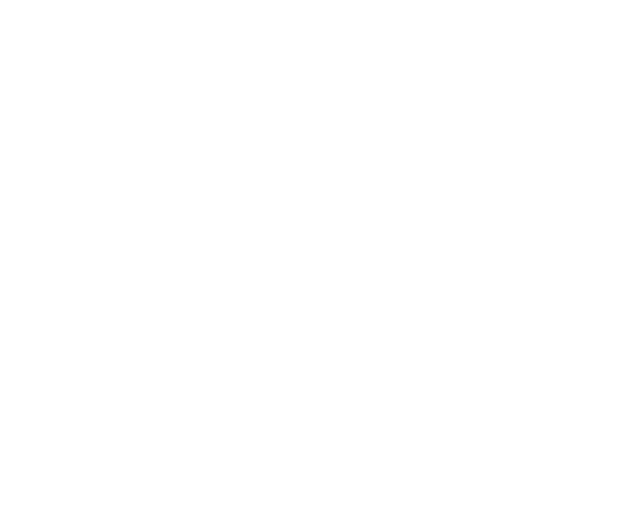
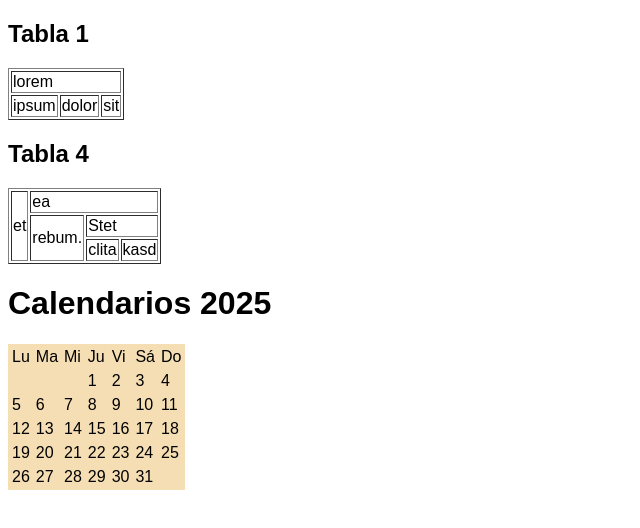
Before and after one commit to agarram12/lenguaje_marcas_garcia_ramos, a plain HTML site: page Unidad04/PrácticaU4/Ej05Tablas/Ej05.html in a window 1280 px wide. Shown: the whole page, without its empty margins (0-640 px from the left). Drawn offline with Linux system fonts and the light colour scheme.

Commit message:
Nuevas prácticas

```diff
--- /dev/null
+++ b/Unidad04/PrácticaU4/Ej05Tablas/Ej05.css
@@ -0,0 +1,15 @@
+* {
+    font-family: sans-serif;
+}
+
+
+.calendario {
+    background-color: wheat;
+}
+.estiloCalendario {
+    font-weight: bold;
+    text-align: center;
+}
+table.calendario td {
+    padding: 2px;
+}
--- a/Unidad04/PrácticaU4/Ej05Tablas/Ej05.html
+++ b/Unidad04/PrácticaU4/Ej05Tablas/Ej05.html
@@ -3,13 +3,89 @@
 <head>
     <meta charset="UTF-8">
     <meta name="viewport" content="width=device-width, initial-scale=1.0">
-    <link rel="stylesheet" href="./Ej06.css">
+    <link rel="stylesheet" href="./Ej05.css">
     <title>Tablas</title>
 </head>
 <body>
-
-    <table>
-
+    <h2>Tabla 1</h2>
+    <table border="1">
+        <tr>
+            <td colspan="3">lorem</td>
+        </tr>
+        <tr>
+            <td>ipsum</td>
+            <td>dolor</td>
+            <td>sit</td>
+        </tr>
+    </table>
+    <h2>Tabla 4</h2>
+    <table border="1">
+        <tr>
+            <td rowspan="3">et</td>
+            <td colspan="3">ea</td>
+        </tr>
+        <tr>
+            <td rowspan="2">rebum.</td>
+            <td colspan="2">Stet</td>
+        </tr>
+        <tr>
+            <td>clita</td>
+            <td>kasd</td>
+        </tr>
+    </table>
+    <h1>Calendarios 2025</h1>
+    <table class="calendario">
+        <tr>
+            <td>Lu</td>
+            <td>Ma</td>
+            <td>Mi</td>
+            <td>Ju</td>
+            <td>Vi </td>
+            <td>Sá</td>
+            <td>Do</td>
+        </tr>
+        <tr>
+            <td colspan="3">&nbsp;</td>
+            <td>1</td>
+            <td>2</td>
+            <td>3</td>
+            <td>4</td>
+        </tr>
+        <tr>
+            <td>5</td>
+            <td>6</td>
+            <td>7</td>
+            <td>8</td>
+            <td>9</td>
+            <td>10</td>
+            <td>11</td>
+        </tr>
+        <tr>
+            <td>12</td>
+            <td>13</td>
+            <td>14</td>
+            <td>15</td>
+            <td>16</td>
+            <td>17</td>
+            <td>18</td>
+        </tr>
+        <tr>
+            <td>19</td>
+            <td>20</td>
+            <td>21</td>
+            <td>22</td>
+            <td>23</td>
+            <td>24</td>
+            <td>25</td>
+        </tr>
+        <tr>
+            <td>26</td>
+            <td>27</td>
+            <td>28</td>
+            <td>29</td>
+            <td>30</td>
+            <td>31</td>
+        </tr>
     </table>
 </body>
 </html>
--- /dev/null
+++ b/Unidad04/PrácticaU4/EjercicioClase05/css/hospital_styles.css
@@ -0,0 +1,69 @@
+* {
+    margin: 0;
+    padding: 0;
+    box-sizing: border-box;
+
+}
+
+body {
+    display: grid;
+    /* Otra forma de hacerlo
+    grid-template-columns: ;
+    grid-template-rows: ;
+    */
+    grid-template-areas:
+    "cabecera cabecera"
+    "contenido menu"
+    "pie pie"
+    ;
+}
+
+header {
+    grid-area: cabecera;
+    align-items: center;
+    background-color: #f4f4f4;
+}
+a {
+    display: flex;
+    text-decoration: none;
+    justify-content: space-between;
+}
+header img {
+    height: 150px;
+}
+header h1 {
+    font-family: 'Courier New';
+    color: cornflowerblue;
+    font-size: 8em;
+}
+main {
+    grid-area: contenido;
+    background-color: cornflowerblue;
+}
+main p {
+    color: white;
+    height: 90%;
+}
+main h2 {
+    background-color: #f4f4f4;
+    margin-top: 10px;
+    color: cornflowerblue;
+    font-family: 'Courier New', Courier, monospace;
+    padding-left: 2em;
+    width: 85%;
+    font-size: 4em;
+}
+aside {
+    width: 10px;
+    grid-area: menu;
+}
+footer {
+    display: flex;
+    justify-content: space-around;
+    height: 75px;
+    grid-area: pie;
+    background-color: #f4f4f4;
+    align-items: center;
+    color: cornflowerblue;
+    font-family: sans-serif;
+}
```
Also changed, not shown: Unidad04/PrácticaU4/EjercicioClase05/html/hospital_inicio.html (added, +29 -0 lines), Unidad04/PrácticaU4/EjercicioClase05/html/habitaciones.html (added), Unidad04/PrácticaU4/EjercicioClase05/html/medicos.html (added), Unidad04/PrácticaU4/EjercicioClase05/img/med.jpg (added), 2 other files.
